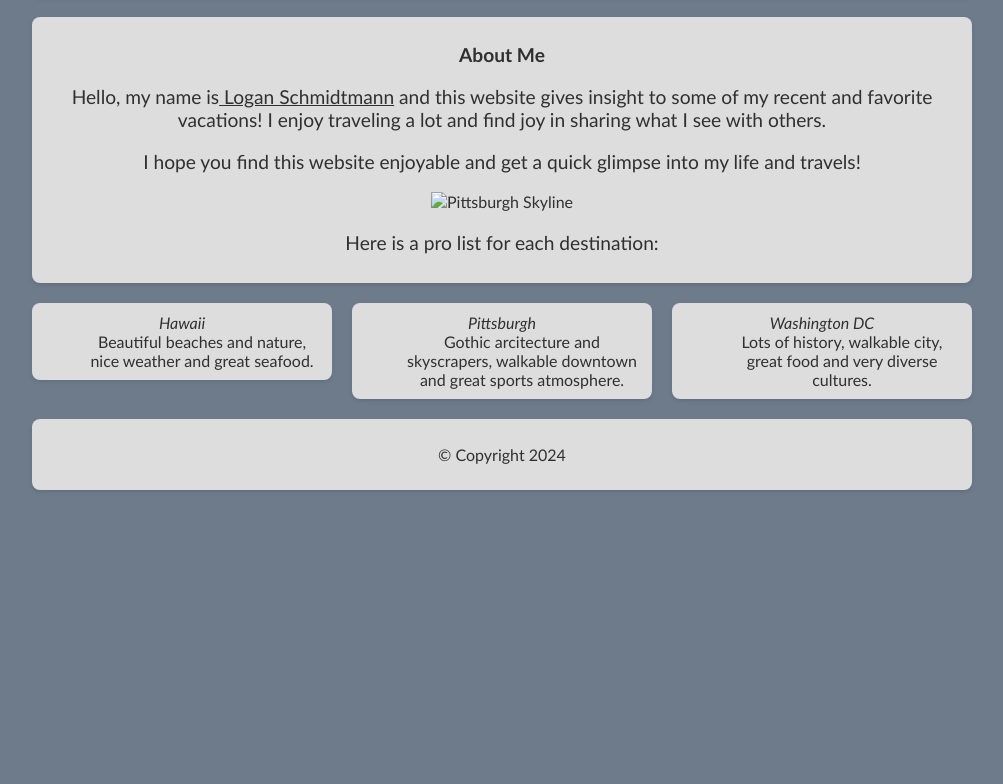
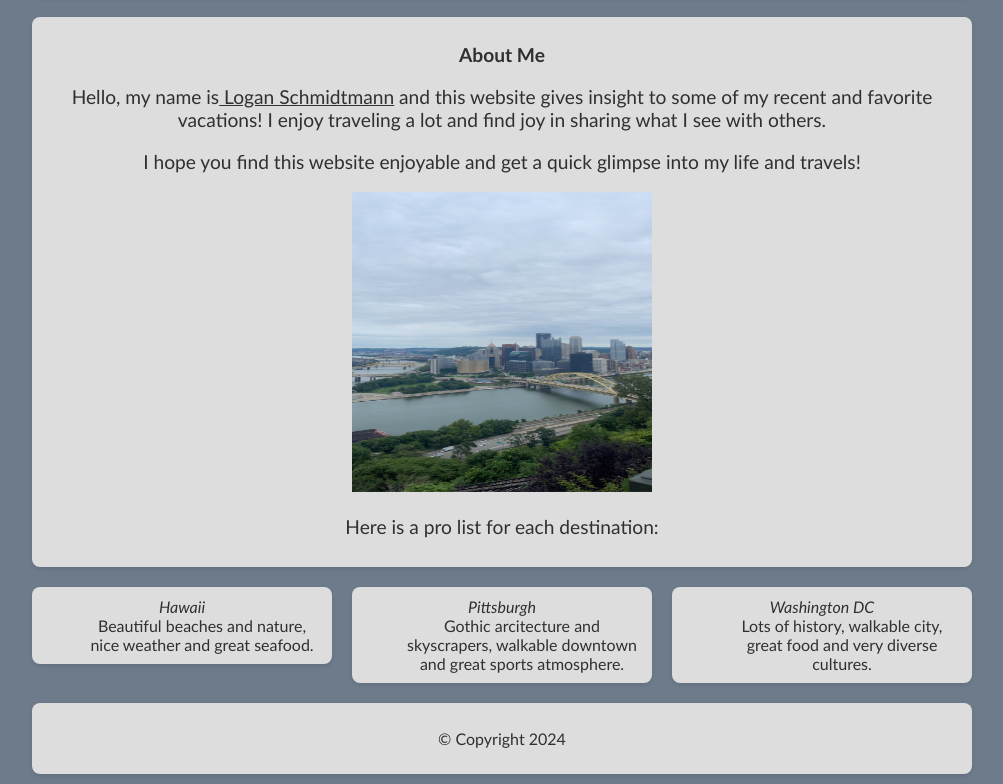
Before and after one commit to lschmidtmann/lschmidtmann.github.io, a plain HTML site: page index.html in a window 1280 px wide. Shown: the part 156-940 px from the top of the page, without its empty margins (138-1141 px from the left). Before the commit the page ends 800 px from the top, so only its background shows below. Drawn offline with Linux system fonts and the light colour scheme.

Commit message:
Add files via upload

```diff
--- a/index.html
+++ b/index.html
@@ -33,7 +33,7 @@
 
 		<p style="font-size: larger;"> I hope you find this website enjoyable and get a quick glimpse into my life and travels!</p>
 
-		<img src="Images/Index.jpg" alt="Pittsburgh Skyline" width="300" height ="300">
+		<img src="Index.jpg" alt="Pittsburgh Skyline" width="300" height ="300">
 
 		<p style="font-size: larger;"> Here is a pro list for each destination:</p>
 	</main>
```
